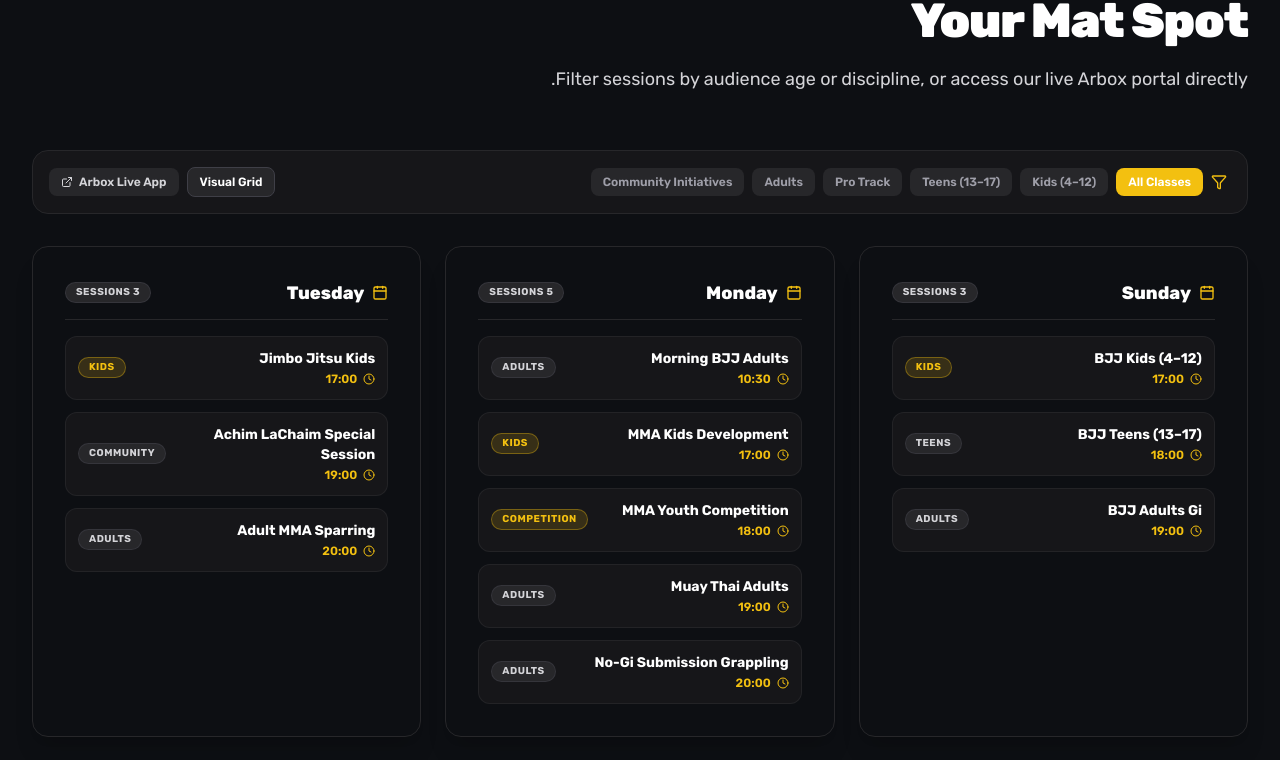
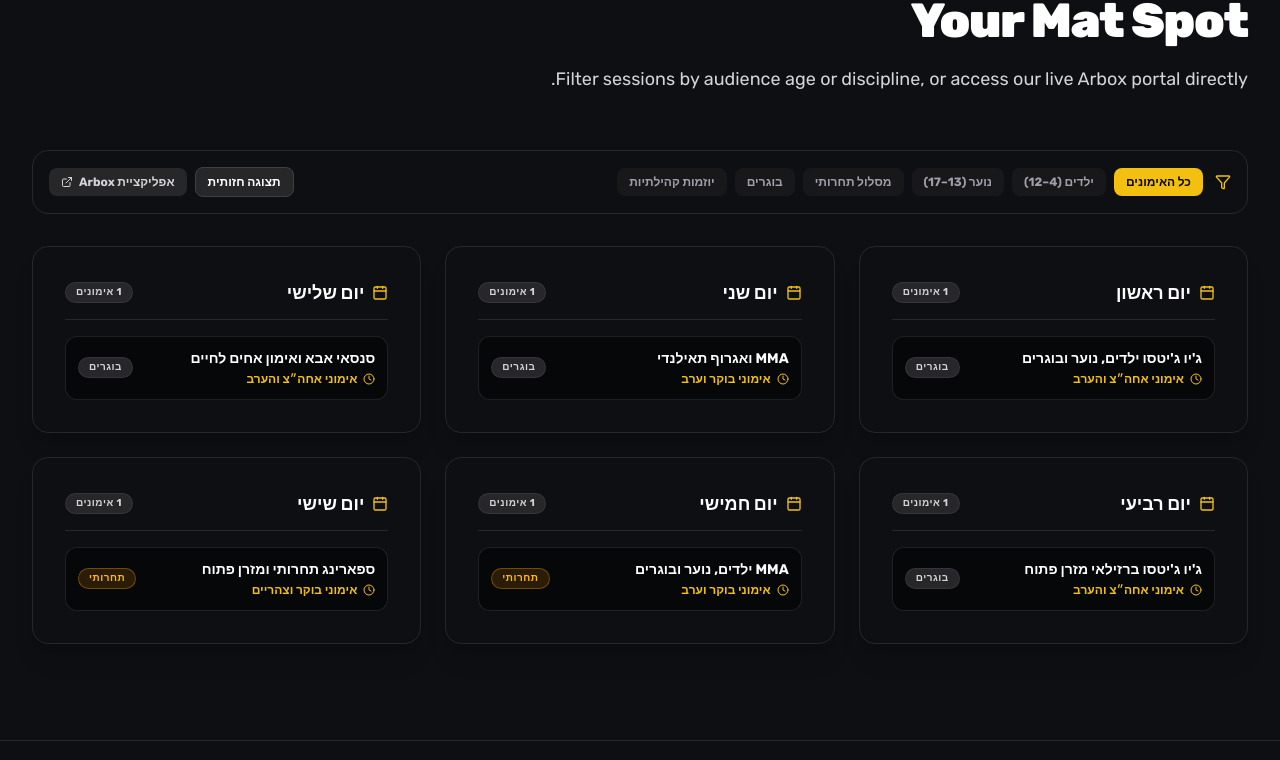
Before and after one commit to ofek-ok/PARIENTEWEBSITE, a Next.js app: page /schedule in a window 1280 px wide. Shown: the part 723-1483 px from the top of the page. Built offline with nearby package versions, Linux system fonts and the light colour scheme.

Commit message:
Complete visual brand fidelity pass: Lion motif, scratch texture background, 0 blue elements, and official assets

```diff
--- a/src/components/domain/ScheduleGrid.tsx
+++ b/src/components/domain/ScheduleGrid.tsx
@@ -3,7 +3,6 @@
 import React, { useState } from "react";
 import { Card } from "@/components/ui/Card";
 import { Badge } from "@/components/ui/Badge";
-import { Button } from "@/components/ui/Button";
 import { SITE_CONFIG } from "@/lib/constants";
 import { Calendar, Clock, ExternalLink, Filter } from "lucide-react";
 
@@ -16,27 +15,12 @@ export interface ScheduleItem {
 }
 
 const SAMPLE_SCHEDULE: ScheduleItem[] = [
-  { day: "Sunday", time: "17:00", title: "BJJ Kids (4–12)", category: "kids" },
-  { day: "Sunday", time: "18:00", title: "BJJ Teens (13–17)", category: "teens" },
-  { day: "Sunday", time: "19:00", title: "BJJ Adults Gi", category: "adults" },
-  { day: "Monday", time: "10:30", title: "Morning BJJ Adults", category: "adults" },
-  { day: "Monday", time: "17:00", title: "MMA Kids Development", category: "kids" },
-  { day: "Monday", time: "18:00", title: "MMA Youth Competition", category: "competition" },
-  { day: "Monday", time: "19:00", title: "Muay Thai Adults", category: "adults" },
-  { day: "Monday", time: "20:00", title: "No-Gi Submission Grappling", category: "adults" },
-  { day: "Tuesday", time: "17:00", title: "Jimbo Jitsu Kids", category: "kids" },
-  { day: "Tuesday", time: "19:00", title: "Achim LaChaim Special Session", category: "community" },
-  { day: "Tuesday", time: "20:00", title: "Adult MMA Sparring", category: "adults" },
-  { day: "Wednesday", time: "17:00", title: "BJJ Kids Fundamentals", category: "kids" },
-  { day: "Wednesday", time: "18:00", title: "BJJ Teens Technique", category: "teens" },
-  { day: "Wednesday", time: "19:00", title: "BJJ Adults Advanced", category: "adults" },
-  { day: "Thursday", time: "10:30", title: "Morning Grappling", category: "adults" },
-  { day: "Thursday", time: "17:00", title: "MMA Kids", category: "kids" },
-  { day: "Thursday", time: "18:00", title: "MMA Teens", category: "teens" },
-  { day: "Thursday", time: "19:00", title: "BJJ Adults", category: "adults" },
-  { day: "Friday", time: "10:00", title: "Adult Open Mat BJJ", category: "adults" },
-  { day: "Friday", time: "13:00", title: "Muay Thai Sparring", category: "adults" },
-  { day: "Friday", time: "14:00", title: "Pro Team MMA Sparring", category: "competition" },
+  { day: "ראשון", time: "אימוני אחה״צ והערב", title: "ג'יו ג'יטסו ילדים, נוער ובוגרים", category: "adults" },
+  { day: "שני", time: "אימוני בוקר וערב", title: "MMA ואגרוף תאילנדי", category: "adults" },
+  { day: "שלישי", time: "אימוני אחה״צ והערב", title: "סנסאי אבא ואימון אחים לחיים", category: "community" },
+  { day: "רביעי", time: "אימוני אחה״צ והערב", title: "ג'יו ג'יטסו ברזילאי מזרן פתוח", category: "adults" },
+  { day: "חמישי", time: "אימוני בוקר וערב", title: "MMA ילדים, נוער ובוגרים", category: "competition" },
+  { day: "שישי", time: "אימוני בוקר וצהריים", title: "ספארינג תחרותי ומזרן פתוח", category: "competition" },
 ];
 
 export const ScheduleGrid: React.FC = () => {
@@ -47,29 +31,30 @@ export const ScheduleGrid: React.FC = () => {
     ? SAMPLE_SCHEDULE
     : SAMPLE_SCHEDULE.filter((item) => item.category === activeFilter);
 
-  const days = ["Sunday", "Monday", "Tuesday", "Wednesday", "Thursday", "Friday"];
+  const days = ["ראשון", "שני", "שלישי", "רביעי", "חמישי", "שישי"];
 
   return (
-    <div className="space-y-8">
+    <div className="space-y-8 text-right">
       {/* Mode & Filter Controls */}
-      <div className="flex flex-col md:flex-row items-center justify-between gap-4 p-4 bg-zinc-900/80 border border-zinc-800 rounded-2xl">
+      <div className="flex flex-col md:flex-row items-center justify-between gap-4 p-4 bg-[#0d0f13] border border-zinc-800 rounded-2xl">
         <div className="flex items-center gap-2 overflow-x-auto w-full md:w-auto pb-2 md:pb-0">
-          <Filter className="w-4 h-4 text-[#f3c010] shrink-0 mr-1" />
+          <Filter className="w-4 h-4 text-[#f3c010] shrink-0 ml-1" />
           {[
-            { id: "all", label: "All Classes" },
-            { id: "kids", label: "Kids (4–12)" },
-            { id: "teens", label: "Teens (13–17)" },
-            { id: "competition", label: "Pro Track" },
-            { id: "adults", label: "Adults" },
-            { id: "community", label: "Community Initiatives" },
+            { id: "all", label: "כל האימונים" },
+            { id: "kids", label: "ילדים (4–12)" },
+            { id: "teens", label: "נוער (13–17)" },
+            { id: "competition", label: "מסלול תחרותי" },
+            { id: "adults", label: "בוגרים" },
+            { id: "community", label: "יוזמות קהילתיות" },
           ].map((tab) => (
             <button
               key={tab.id}
+              type="button"
               onClick={() => setActiveFilter(tab.id)}
-              className={`px-3 py-1.5 rounded-lg text-xs font-semibold whitespace-nowrap transition-colors ${
+              className={`px-3 py-1.5 rounded-lg text-xs font-bold whitespace-nowrap transition-colors ${
                 activeFilter === tab.id
-                  ? "bg-[#f3c010] text-white"
-                  : "bg-zinc-800 text-zinc-400 hover:text-white"
+                  ? "bg-[#f3c010] text-[#060709]"
+                  : "bg-zinc-900 text-zinc-400 hover:text-white"
               }`}
             >
               {tab.label}
@@ -79,31 +64,33 @@ export const ScheduleGrid: React.FC = () => {
 
         <div className="flex items-center gap-2 shrink-0">
           <button
+            type="button"
             onClick={() => setViewMode("grid")}
-            className={`px-3 py-1.5 rounded-lg text-xs font-semibold transition-colors ${
+            className={`px-3 py-1.5 rounded-lg text-xs font-bold transition-colors ${
               viewMode === "grid" ? "bg-zinc-800 text-white border border-zinc-700" : "text-zinc-400 hover:text-white"
             }`}
           >
-            Visual Grid
+            תצוגה חזותית
           </button>
           <button
+            type="button"
             onClick={() => setViewMode("arbox")}
-            className={`px-3 py-1.5 rounded-lg text-xs font-semibold flex items-center gap-1.5 transition-colors ${
-              viewMode === "arbox" ? "bg-[#f3c010] text-white" : "bg-zinc-800 text-zinc-300 hover:text-white"
+            className={`px-3 py-1.5 rounded-lg text-xs font-bold flex items-center gap-1.5 transition-colors ${
+              viewMode === "arbox" ? "bg-[#f3c010] text-[#060709]" : "bg-zinc-800 text-zinc-300 hover:text-white"
             }`}
           >
-            <span>Arbox Live App</span>
+            <span>אפליקציית Arbox</span>
             <ExternalLink className="w-3 h-3" />
           </button>
         </div>
       </div>
 
       {viewMode === "arbox" ? (
-        <Card variant="glass" className="p-2 sm:p-4 border-[#f3c010]/30 overflow-hidden">
+        <Card variant="solid" className="p-2 sm:p-4 border-[#f3c010]/30 overflow-hidden bg-[#0d0f13]">
           <div className="flex items-center justify-between pb-3 px-2 border-b border-zinc-800">
-            <span className="text-xs font-semibold text-zinc-400">Live Arbox Registration Portal</span>
+            <span className="text-xs font-bold text-zinc-400">מערכת שעות לייב — Arbox</span>
             <Badge variant="gold" size="sm">
-              Live Embed
+              מערכת הרשמה
             </Badge>
           </div>
           <iframe
@@ -119,14 +106,14 @@ export const ScheduleGrid: React.FC = () => {
             if (daySessions.length === 0) return null;
 
             return (
-              <Card key={day} variant="glass" className="space-y-4 border-zinc-800">
+              <Card key={day} variant="solid" className="space-y-4 border-zinc-800 bg-[#0d0f13]">
                 <div className="flex items-center justify-between pb-3 border-b border-zinc-800">
                   <h3 className="text-lg font-extrabold text-white flex items-center gap-2">
                     <Calendar className="w-4 h-4 text-[#f3c010]" />
-                    {day}
+                    יום {day}
                   </h3>
                   <Badge variant="subtle" size="sm">
-                    {daySessions.length} Sessions
+                    {daySessions.length} אימונים
                   </Badge>
                 </div>
 
@@ -134,7 +121,7 @@ export const ScheduleGrid: React.FC = () => {
                   {daySessions.map((session, idx) => (
                     <div
                       key={idx}
-                      className="p-3 rounded-xl bg-zinc-900/90 border border-zinc-800/80 hover:border-[#f3c010]/40 transition-colors flex items-center justify-between"
+                      className="p-3 rounded-xl bg-[#060709] border border-zinc-800/80 hover:border-[#f3c010]/40 transition-colors flex items-center justify-between"
                     >
                       <div className="space-y-0.5">
                         <span className="text-sm font-bold text-white block">
@@ -150,12 +137,12 @@ export const ScheduleGrid: React.FC = () => {
                           session.category === "kids"
                             ? "gold"
                             : session.category === "competition"
-                            ? "blue"
+                            ? "amber"
                             : "subtle"
                         }
                         size="sm"
                       >
-                        {session.category}
+                        {session.category === "kids" ? "ילדים" : session.category === "competition" ? "תחרותי" : "בוגרים"}
                       </Badge>
                     </div>
                   ))}
--- a/src/components/ui/Badge.tsx
+++ b/src/components/ui/Badge.tsx
@@ -2,7 +2,7 @@ import React from "react";
 import { cn } from "@/lib/utils";
 
 export interface BadgeProps extends React.HTMLAttributes<HTMLDivElement> {
-  variant?: "gold" | "amber" | "blue" | "outline" | "subtle" | "dark";
+  variant?: "gold" | "amber" | "outline" | "subtle" | "dark";
   size?: "sm" | "md";
 }
 
@@ -18,7 +18,6 @@ export const Badge: React.FC<BadgeProps> = ({
 
   const variants = {
     gold: "bg-[#f3c010]/15 text-[#f3c010] border border-[#f3c010]/35",
-    blue: "bg-[#f3c010]/15 text-[#f3c010] border border-[#f3c010]/35", // Mapped blue -> gold accent
     amber: "bg-amber-500/15 text-amber-400 border border-amber-500/35",
     outline: "bg-transparent text-zinc-300 border border-zinc-700",
     subtle: "bg-zinc-800 text-zinc-300 border border-zinc-700/60",
```
Also changed, not shown: src/app/page.tsx (+57 -12 lines), src/components/domain/ActivityCard.tsx (+8 -9 lines).
